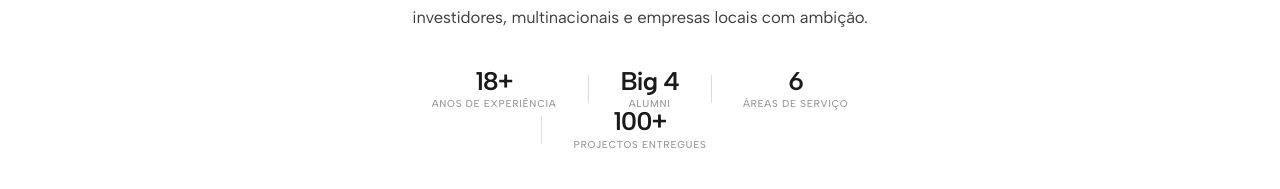
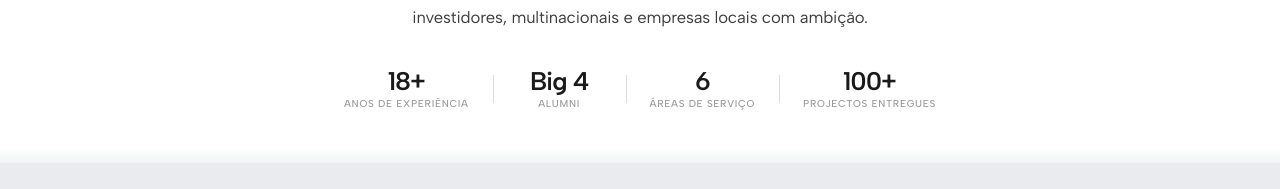
Before and after one commit to BibianoGeraldo/DBA-WEBSITE, a Next.js app: page /about in a window 1280 px wide. Shown: the part 340-529 px from the top of the page. Built offline with nearby package versions, Linux system fonts and the light colour scheme; grey boxes are pictures that could not be loaded.

Commit message:
melhorias7.5

```diff
--- a/app/globals.css
+++ b/app/globals.css
@@ -695,8 +695,8 @@ button:active:not(:disabled) { transform: translateY(0) scale(.98); }
 .about-hero .container { text-align: center; }
 .about-hero__title { max-width: 760px; margin: 0 auto 28px; font-size: clamp(28px, 3.4vw, 42px); font-weight: 500; letter-spacing: -0.025em; color: #1a1a1a; line-height: 1.16; }
 .about-hero__lede { max-width: 620px; margin: 0 auto; font-size: clamp(16px, 1.3vw, 18px); line-height: 1.75; color: #3d3d3d; font-weight: 400; text-wrap: pretty; letter-spacing: -0.01em; }
-.about-hero__stats { display: flex; flex-wrap: wrap; justify-content: center; align-items: stretch; gap: 0; margin: 36px auto 0; max-width: 600px; }
-.about-hero__stat { display: flex; flex-direction: column; align-items: center; gap: 5px; padding: 0 32px; position: relative; }
+.about-hero__stats { display: flex; flex-wrap: nowrap; justify-content: center; align-items: stretch; gap: 0; margin: 36px auto 0; max-width: 640px; width: 100%; }
+.about-hero__stat { display: flex; flex-direction: column; align-items: center; gap: 5px; padding: 0 24px; position: relative; flex: 1; }
 .about-hero__stat + .about-hero__stat::before { content: ''; position: absolute; left: 0; top: 50%; transform: translateY(-50%); height: 28px; width: 1px; background: rgba(0,0,0,.14); }
 .about-hero__stat-value { font-size: clamp(22px, 2vw, 28px); font-weight: 600; letter-spacing: -0.04em; color: #1a1a1a; line-height: 1; }
 .about-hero__stat-label { font-size: 10px; font-weight: 500; letter-spacing: 0.07em; text-transform: uppercase; color: #999; line-height: 1; white-space: nowrap; }
```
